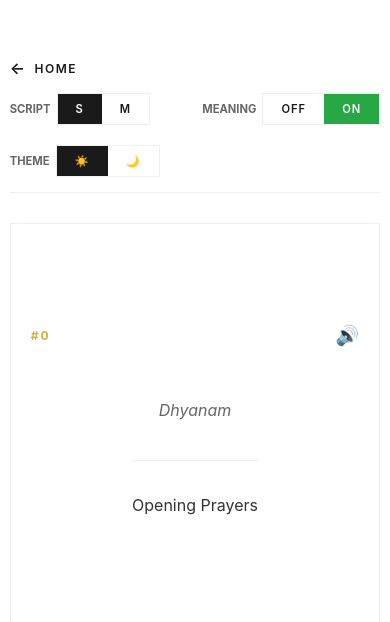
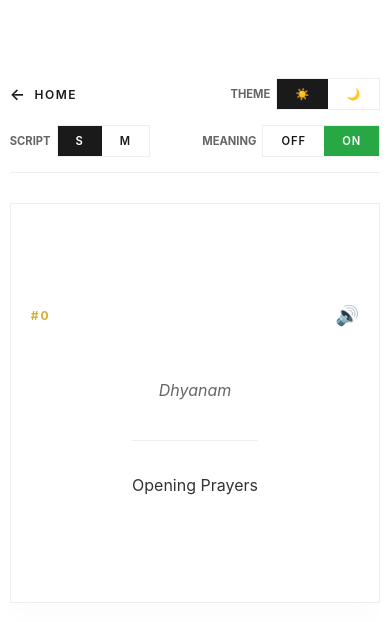
Before and after one commit to arunaj-1989/devotional_app, a Flask app: page /stotram/Vishnu/flashcard/0?lang=sanskrit in a window 390 px wide. Shown: the part 78-700 px from the top of the page. Run offline with Flask 3, Linux system fonts and the light colour scheme.

```diff
--- a/static/style.css
+++ b/static/style.css
@@ -346,15 +346,20 @@ body {
     .flashcard { padding: 40px 20px; }
 
     .controls-row {
-        justify-content: center;
+        justify-content: space-between;
         padding: 15px 0;
     }
     .home-link {
-        width: 100%;
+        width: auto;
         justify-content: flex-start;
+        order: 1;
+    }
+    .theme-wrapper {
+        order: 2;
     }
     .settings-controls {
         width: 100%;
         justify-content: space-between;
+        order: 3;
     }
 }
--- a/templates/flashcard.html
+++ b/templates/flashcard.html
@@ -49,6 +49,7 @@
                         <label for="meaning-on" class="on-label">ON</label>
                     </div>
                 </div>
+            </div>
             <div class="theme-wrapper">
                 <span class="toggle-title">Theme</span>
                 <div class="language-toggle">
@@ -56,7 +57,6 @@
                     <label for="theme-light" title="Light Theme">☀️</label>
                     <input type="radio" id="theme-dark" name="theme" value="dark" {% if theme == "dark" %}checked{% endif %} onchange="setTheme('dark')">
                     <label for="theme-dark" title="Dark Theme">🌙</label>
-                    </div>
                 </div>
             </div>
         </div>
```
Lines whose indentation alone changed are shown as unchanged.
